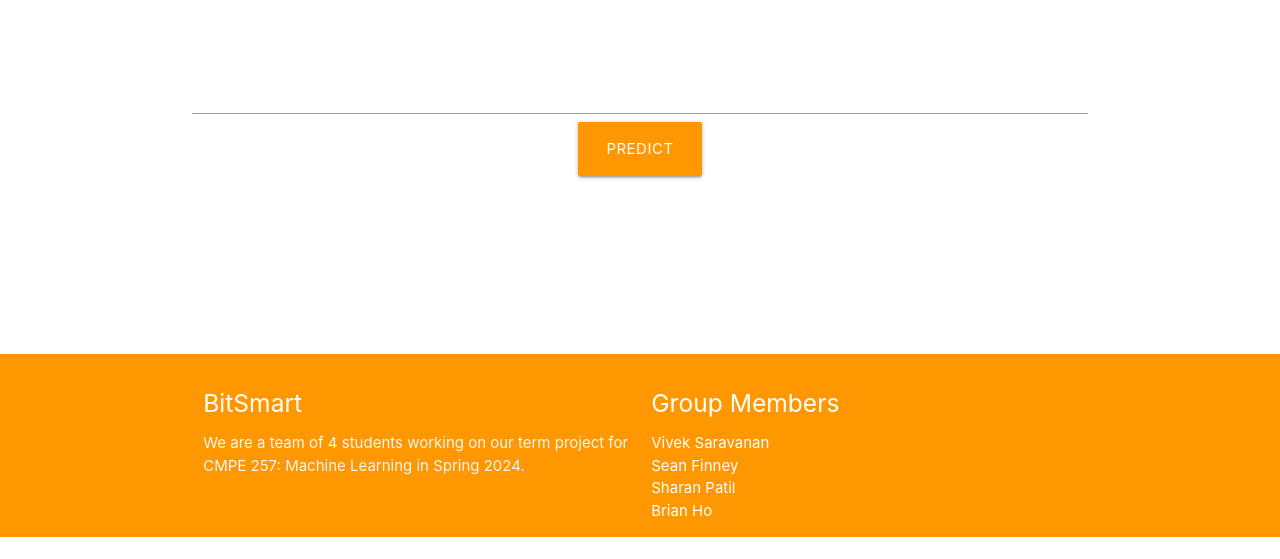
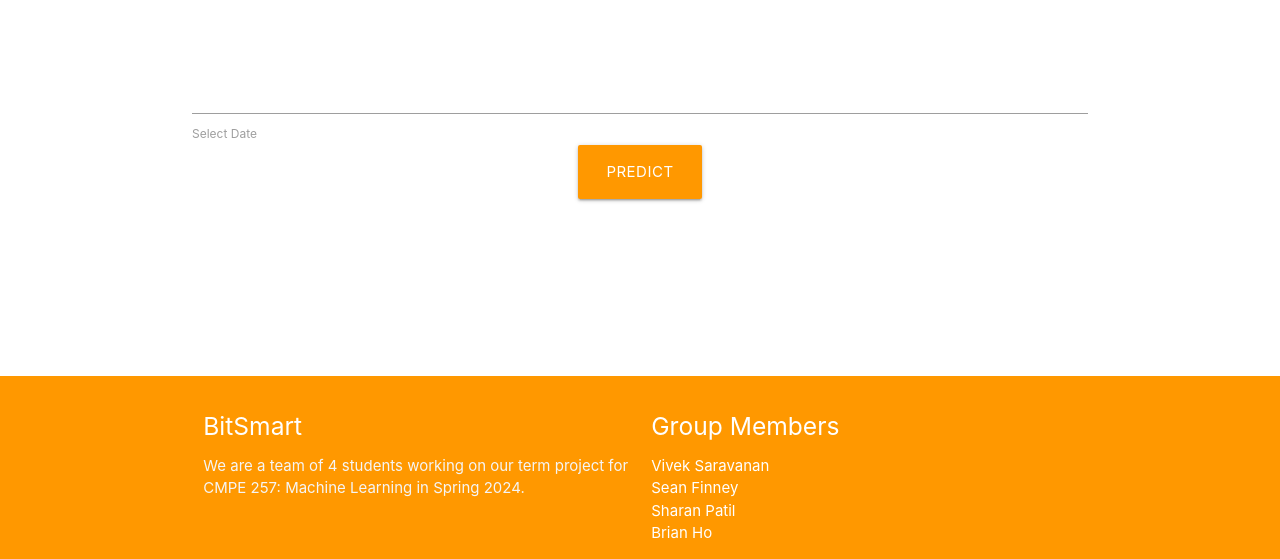
Before and after one commit to viveksaravanan/bitsmart, a Flask app: page / in a window 1280 px wide. Shown: the part 128-687 px from the top of the page. Run offline with Flask 3, Linux system fonts and the light colour scheme; parts of the project's set-up code (start-up, migrations or seed data) failed here and were passed over; some libraries are stand-ins or nearby versions.

Commit message:
added label for datepicker

```diff
--- a/bitsmart/templates/after.html
+++ b/bitsmart/templates/after.html
@@ -22,6 +22,7 @@
   <form id="prediction-form" action='/predict' method="post">
     <div class="container">
       <input type="text" class="datepicker" name="datepicker" id="datepicker">
+      <label for="datepicker">Select Date</label>
     </div>
 
     <div class="row center">
--- a/bitsmart/templates/index.html
+++ b/bitsmart/templates/index.html
@@ -22,6 +22,7 @@
   <form id="prediction-form" action='/predict' method="post">
     <div class="container">
       <input type="text" class="datepicker" name="datepicker" id="datepicker">
+      <label for="datepicker">Select Date</label>
     </div>
 
     <div class="row center">
```
